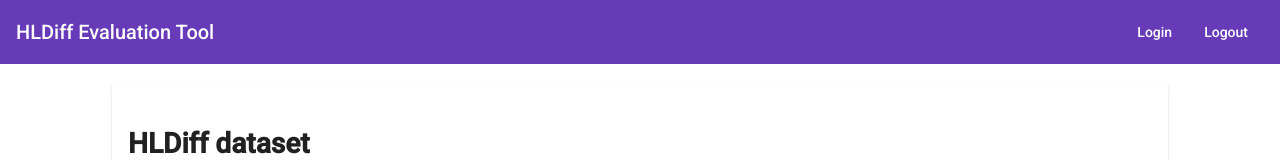
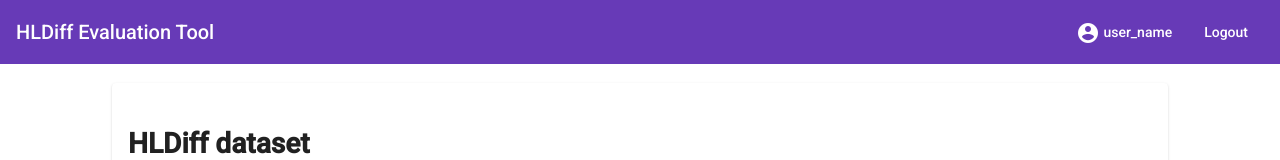
Before and after one commit to JetBrains-Research/hldiff, an Angular app in the folder hldiff-web/: page /dashboard in a window 1280 px wide. Shown: the top 160 px of the page. Built offline with nearby package versions, Linux system fonts and the light colour scheme; no server answers.

Commit message:
Get status from auth service for buttons display

```diff
--- a/hldiff-web/src/app/authentication.service.ts
+++ b/hldiff-web/src/app/authentication.service.ts
@@ -5,5 +5,14 @@ import { Injectable } from '@angular/core';
 })
 export class AuthenticationService {
 
-  constructor() { }
+  constructor() {
+  }
+
+  isUserLoggedIn(): boolean {
+    return true;
+  }
+
+  getUserName(): string {
+    return 'user_name';
+  }
 }
--- a/hldiff-web/src/app/navigation/navigation-bar/navigation-bar.component.html
+++ b/hldiff-web/src/app/navigation/navigation-bar/navigation-bar.component.html
@@ -1,10 +1,14 @@
 <mat-toolbar color="primary">
   <mat-toolbar-row>
-  <span>HLDiff Evaluation Tool</span>
-  <span class="menu-spacer"></span>
-  <div class="nav-bar">
-    <a mat-button routerLink="/login">Login</a>
-    <a mat-button routerLink="/logout">Logout</a>
-  </div>
+    <span>HLDiff Evaluation Tool</span>
+    <span class="menu-spacer"></span>
+    <div class="nav-bar">
+      <a *ngIf="authenticationService.isUserLoggedIn()" mat-button routerLink="/logout">
+        <mat-icon>account_circle</mat-icon>
+        {{authenticationService.getUserName()}}
+      </a>
+      <a *ngIf="!authenticationService.isUserLoggedIn()" mat-button routerLink="/login">Login</a>
+      <a *ngIf="authenticationService.isUserLoggedIn()" mat-button routerLink="/logout">Logout</a>
+    </div>
   </mat-toolbar-row>
 </mat-toolbar>
```
